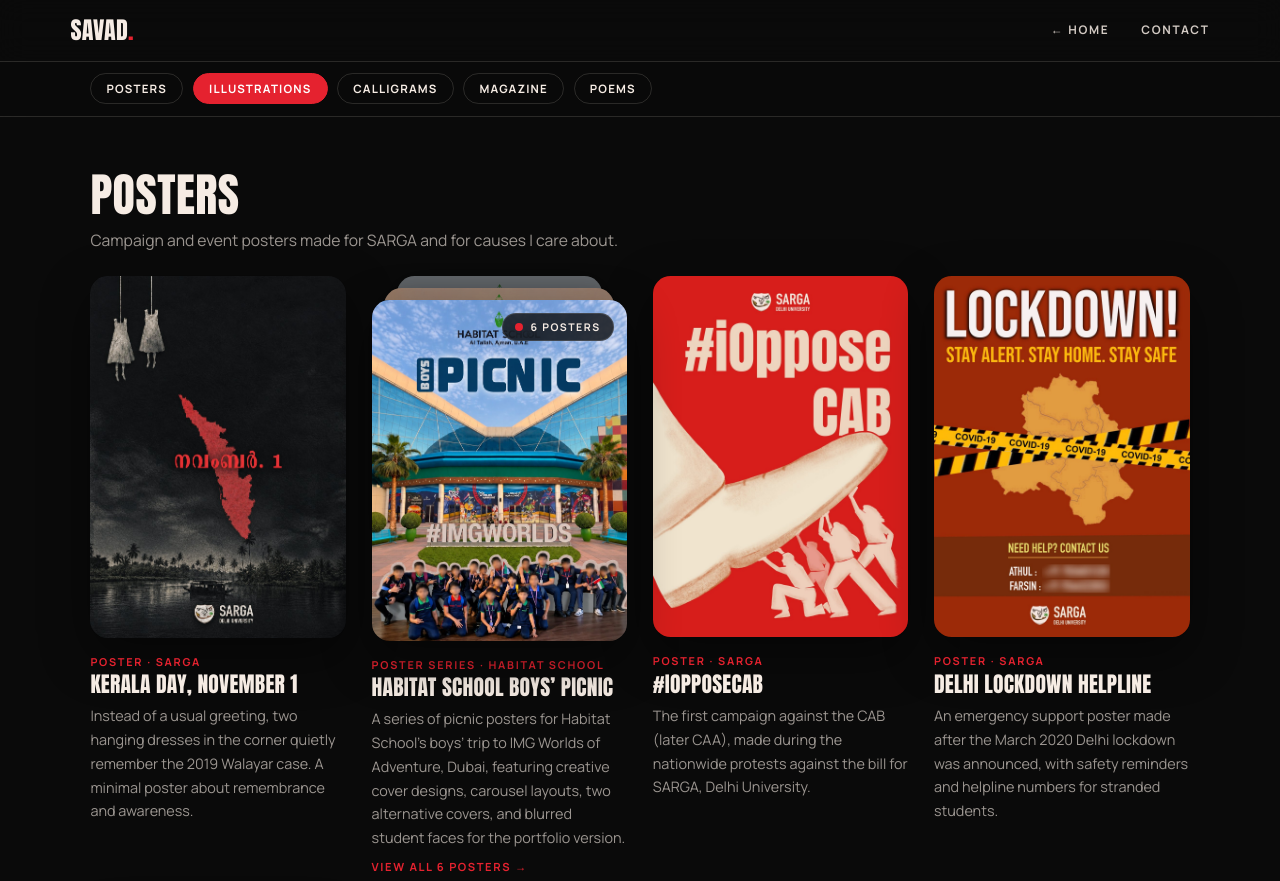
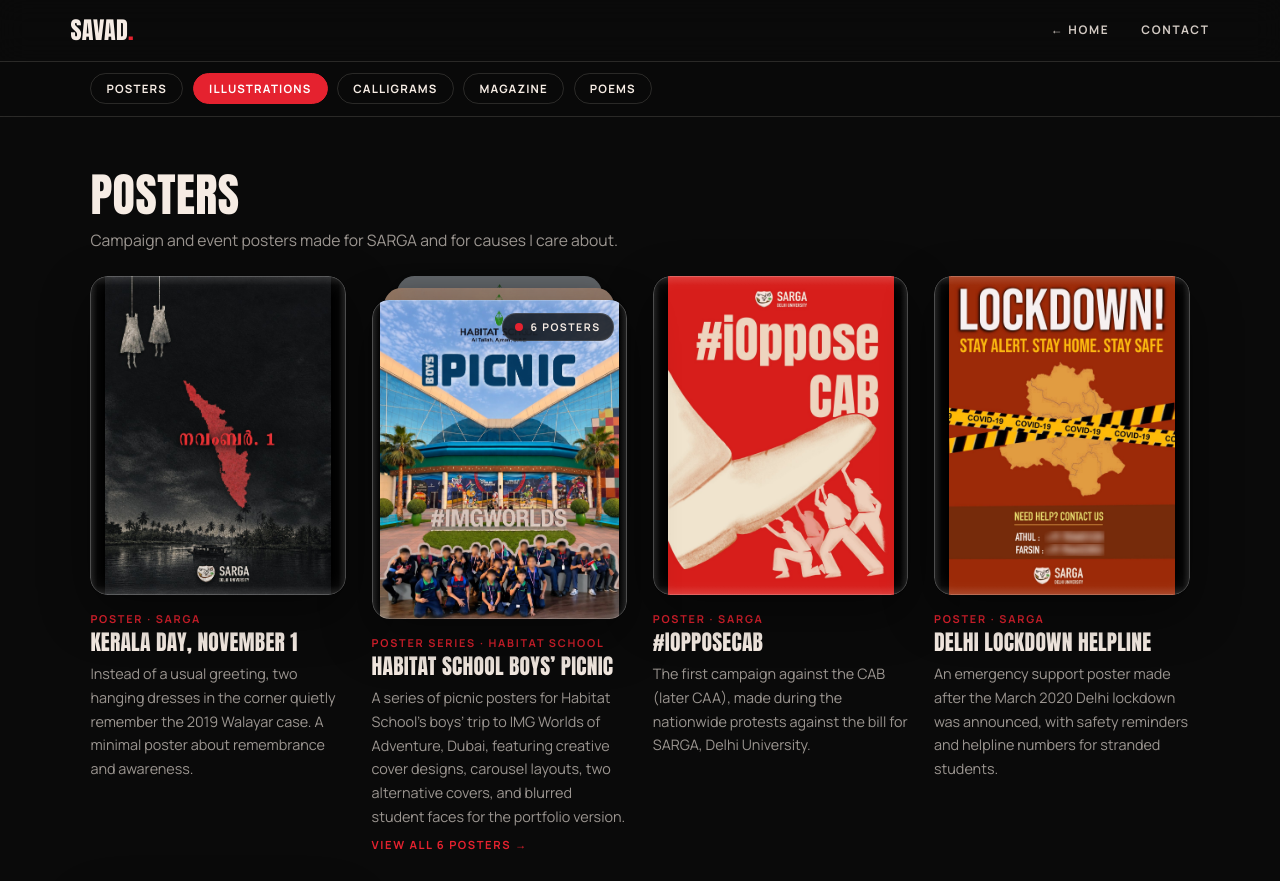
Before and after one commit to mosavad/Savad, a plain HTML site: page work.html in a window 1280 px wide. Shown: the top 881 px of the page. Drawn offline with Linux system fonts and the light colour scheme.

Commit message:
Add files via upload

```diff
--- a/work.html
+++ b/work.html
@@ -103,6 +103,46 @@ main{max-width:1240px}
 .foot{max-width:1240px;padding:3rem var(--g) 2.2rem}.foot p{font-size:1.4rem}
 .player__box{width:min(980px,92vw)}
 }
+
+/* ===== CONSISTENT ARTWORK FRAMES =====
+   Gallery frames use a fixed ratio; artwork itself is contained, never cropped. */
+.work__img{
+  position:relative;
+  aspect-ratio:4 / 5;
+  background:#000;
+  isolation:isolate;
+}
+.work__img img{
+  width:100%;
+  height:100%;
+  aspect-ratio:4 / 5;
+  object-fit:contain;
+  object-position:center;
+  background:#000;
+  transition:none;
+}
+.work__img:hover img{transform:none}
+.work__img::after{
+  content:"";
+  position:absolute;
+  inset:0;
+  z-index:1;
+  pointer-events:none;
+  border-radius:inherit;
+  box-shadow:
+    inset 0 0 0 1px rgba(255,255,255,.20),
+    inset 0 0 18px rgba(255,255,255,.10);
+  background:
+    linear-gradient(to right, rgba(255,255,255,.10), transparent 3%, transparent 97%, rgba(255,255,255,.10)),
+    linear-gradient(to bottom, rgba(255,255,255,.10), transparent 3%, transparent 97%, rgba(255,255,255,.10));
+}
+/* Every artwork in Calligrams is square, so that section stays 1:1. */
+#calligrams .work__img,
+#calligrams .work__img img{
+  aspect-ratio:1 / 1;
+}
+#calligrams .work__img img{height:100%}
+
 </style>
 </head>
 <body id="top">
```
